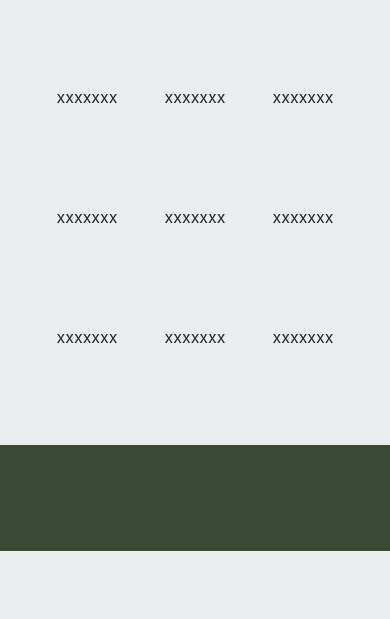
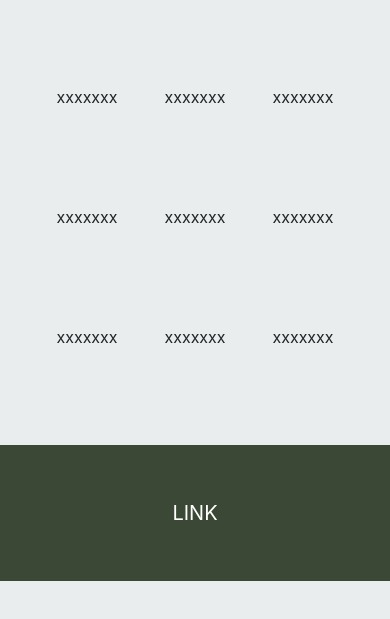
Before and after one commit to gabrielhenriqueGM/App_Tiro_De_Guerra, a plain HTML site: page www/index.html in a window 390 px wide. Shown: the part 151-770 px from the top of the page. Drawn offline with Linux system fonts and the light colour scheme; some packages are replaced by stand-ins of ours.

Commit message:
Mudanca em Estilos

```diff
--- a/www/css/index.css
+++ b/www/css/index.css
@@ -11,5 +11,4 @@ body{
 	background-color: #eaeded;
 	width: 100%;
 	position: fixed;
-
 }
--- a/www/index.html
+++ b/www/index.html
@@ -14,14 +14,13 @@
 </head>
 
 <body class="">
-
-
   <!--nav onde tem o logo-->
   <nav class="navbar navbar-dark pt-0 mt-0 corCamufladoVerde">
     <a class="navbar-brand mx-auto" href="#">
       <img src="img/organization_logo.gif" width="70" height="70" alt="">
     </a>
   </nav>
+
   <!-------------------------------nave onde tem o botao dropdown--------------------------------------->
   <nav class="navbar navbar-dark corCamufladoVerde">
     <button class="navbar-toggler mb-1 ml-0" type="button" data-toggle="collapse" data-target="#navbarTogglerDemo01" aria-controls="navbarToggleExternalContent" aria-expanded="false" aria-label="Toggle navigation">
@@ -30,7 +29,6 @@
       <svg class="bi bi-list" width="1em" height="1em" viewBox="0 0 20 20" fill="currentColor" xmlns="http://www.w3.org/2000/svg">
         <path fill-rule="evenodd" d="M4.5 13.5A.5.5 0 015 13h10a.5.5 0 010 1H5a.5.5 0 01-.5-.5zm0-4A.5.5 0 015 9h10a.5.5 0 010 1H5a.5.5 0 01-.5-.5zm0-4A.5.5 0 015 5h10a.5.5 0 010 1H5a.5.5 0 01-.5-.5z" clip-rule="evenodd"/>
       </svg>
-
     </button>
 
     <!--icon de compartilhar o app-->
@@ -50,8 +48,8 @@
 		        	<a class="nav-link" href="#" tabindex="-1" aria-disabled="true">Desenvolvedores</a>
 		        </li>
 	     	</ul>
+	    </div>
 
-    </div>
   	</nav>
 
 	<!--opcoes do menu-->
@@ -62,6 +60,7 @@
 	      <div class="col-4">xxxxxxx</div>
 	  </div>
 	</div>
+
 	<div class="container text-center p-5">
 	  <div class="row">
 	      <div class="col-4">xxxxxxx</div>
@@ -69,6 +68,7 @@
 	      <div class="col-4">xxxxxxx</div>
 	  </div>
 	</div>
+
 	<div class="container text-center p-5">
 	  <div class="row">
 	      <div class="col-4">xxxxxxx</div>
@@ -77,9 +77,7 @@
 	  </div>
 	</div>
 	<nav class="navbar navbar-dark corCamufladoVerde p-5 mt-5" width="70" height="70">
-    <a class="navbar-brand mx-auto" href="#">
-
-    </a>
+    	<a class="navbar-brand mx-auto" href="#">LINK</a>
 	</nav>
   <!--Bibliotecas-->
   <script type="text/javascript" src="cordova.js"></script>
```
Lines whose indentation alone changed are shown as unchanged.
